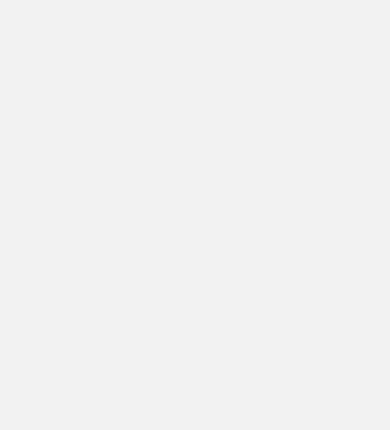
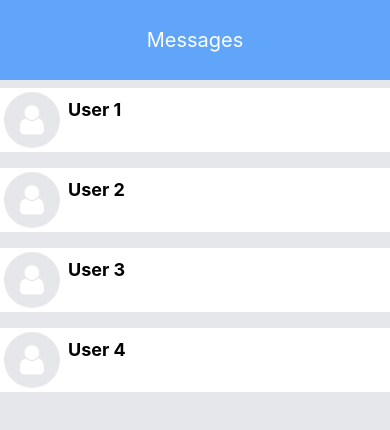
Before and after one commit to VinayN3gi/Linkdin-clone, a React Native app: screen /Message in a window 390 px wide. Shown: the top 430 px of the page. Built offline with nearby package versions, Linux system fonts and the light colour scheme.

Commit message:
Add message screen

```diff
--- /dev/null
+++ b/components/Message.tsx
@@ -0,0 +1,22 @@
+import { View, Text } from 'react-native'
+import { FontAwesome } from '@expo/vector-icons';
+import React from 'react'
+
+const Message = ({item}:any) => {
+    const a=true;
+    if(a)
+    {
+        return(
+            <View className=' bg-white h-22 mt-2 mb-2 flex-row'>
+                <View className=' bg-gray-200  w-14 h-14 justify-center mb-1  items-center rounded-full mt-1 ml-1'>
+                <FontAwesome name="user" size={34} color="white"/>
+                </View>
+                <View className=' items-center justify-top mt-2 ml-2'>
+                    <Text className=' font-bold text-lg'>{item.name}</Text>
+                </View>
+            </View>
+        )
+    }
+}
+
+export default Message
--- a/screens/MessageScreen.tsx
+++ b/screens/MessageScreen.tsx
@@ -1,10 +1,38 @@
-import { View, Text } from 'react-native'
+import { View, Text, KeyboardAvoidingView, FlatList, TouchableOpacity } from 'react-native'
 import React from 'react'
+import Message from '../components/Message'
 
 const MessageScreen = () => {
+
+  type Data={
+    id:string,
+    name:string,
+  }
+
+  const data:Data[]=[
+    {id:"aa",name:"User 1"},
+    {id:"bb",name:"User 2"},
+    {id:"cc",name:"User 3"},
+    {id:"dd",name:"User 4"}
+  ]
+
+  const render=(item:Data)=>
+  {
+    return(
+        <TouchableOpacity pressRetentionOffset={0.2}>
+            <Message item={item}/>
+        </TouchableOpacity>
+    )
+
+  }
+
   return (
-   <>
-   </>
+      <KeyboardAvoidingView className=' bg-gray-200 h-full'>
+    <View className=' justify-center items-center bg-blue-400 h-20'>
+        <Text className=' text-xl text-white '>Messages</Text>
+    </View>
+    <FlatList data={data} renderItem={({item})=>render(item)}/>
+  </KeyboardAvoidingView>
   )
 }
 
```
